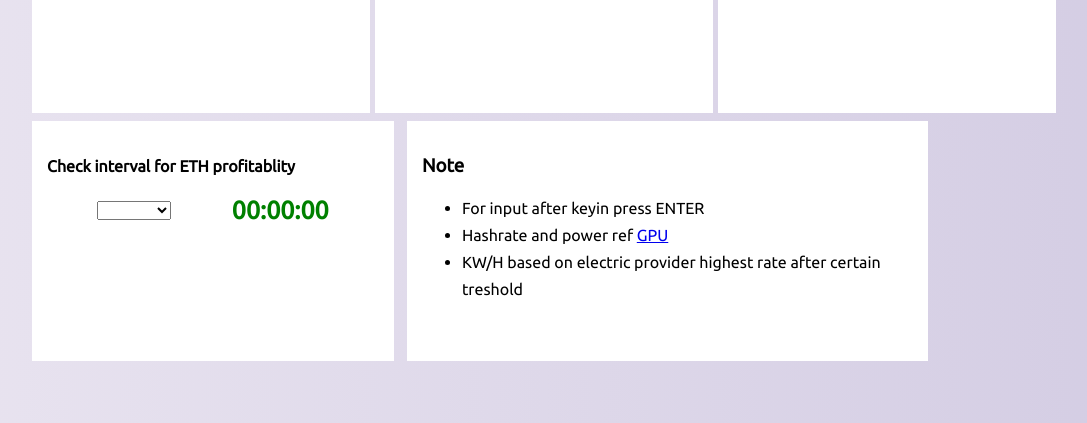
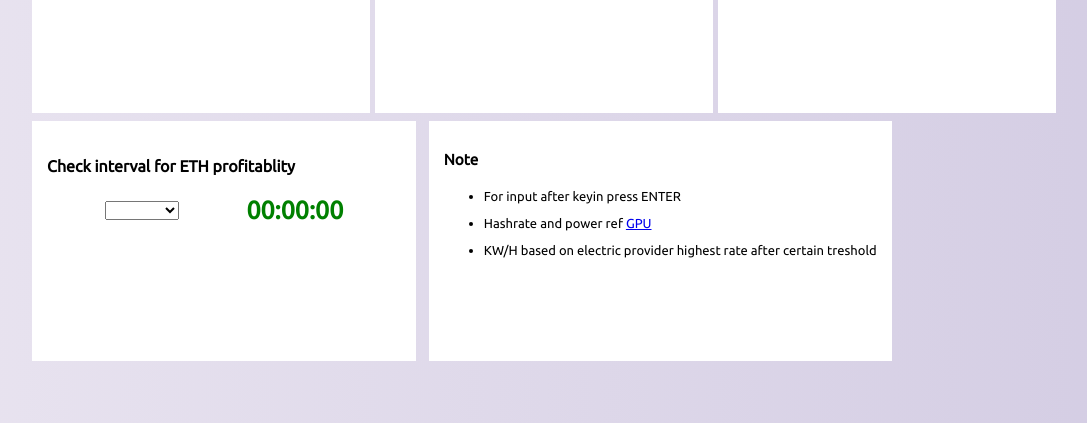
Before and after one commit to Madmals/Javascript-simple-projects, a website: page dashboard-eth-tracker-live/public/index.html in a window 1280 px wide. Shown: the part 377-800 px from the top of the page, without its empty margins (96-1183 px from the left). Drawn offline with Linux system fonts and the light colour scheme; no server answers.

Commit message:
update doc

```diff
--- a/counterTimer/main.js
+++ b/counterTimer/main.js
@@ -51,7 +51,6 @@ buttclear.addEventListener('click', ()=>{
 
 buttreset.addEventListener('click', ()=>{
     resetTimer()
-    console.log('aa')
 
 
 })
--- a/dashboard-eth-tracker-live/public/main.js
+++ b/dashboard-eth-tracker-live/public/main.js
@@ -132,13 +132,17 @@ time.innerHTML = `${date.getHours()}:${date.getMinutes()} ${pm}`
 
 
 const getEth = async (hash, kw, pow) => {
-	let res = await fetch(`/api?hashrate=${hash}&power=${pow}&poolfee=0&powercost=${kw}&difficultytime=0`)
+	let res = await fetch(`/api?hashrate=${hash}&power=${pow}&powercost=${kw}&difficultytime=0`)
 	let data = await res.json()
+	// https://www.coincalculators.io/api?hashrate=100000000&power=230&powercost=0.1&difficultytime=6&algorithm=Ethash
 
 	let res2 = await fetch("https://cdn.jsdelivr.net/gh/fawazahmed0/currency-api@1/latest/currencies/usd/myr.json")
 	let data2 = await res2.json()
 
+
 	const [a, b] = await Promise.all([data, data2])
+
+	console.log(a[1].profitInDayUSD)
 
 	const prToday = (a[1].profitInDayUSD * b.myr).toFixed(2),
 		prWeekly = (a[1].profitInWeekUSD * b.myr).toFixed(2)
@@ -206,41 +210,3 @@ for (let i = 0; i < edit.length; i++) {
 }
 
 getEth(inputAll[0].value, inputAll[1].value, inputAll[2].value)
-
-
-console.log(`
-░░░░░░▄▄▄▄▀▀▀▀▀▀▀▀▄▄▄▄▄▄▄
-░░░░░█░░░░░░░░░░░░░░░░░░▀▀▄
-░░░░█░░░░░░░░░░░░░░░░░░░░░░█
-░░░█░░░░░░▄██▀▄▄░░░░░▄▄▄░░░░█
-░▄▀░▄▄▄░░█▀▀▀▀▄▄█░░░██▄▄█░░░░█
-█░░█░▄░▀▄▄▄▀░░░░░░░░█░░░░░░░░░█
-█░░█░█▀▄▄░░░░░█▀░░░░▀▄░░▄▀▀▀▄░█
-░█░▀▄░█▄░█▀▄▄░▀░▀▀░▄▄▀░░░░█░░█
-░░█░░░▀▄▀█▄▄░█▀▀▀▄▄▄▄▀▀█▀██░█
-░░░█░░░░██░░▀█▄▄▄█▄▄█▄▄██▄░░█
-░░░░█░░░░▀▀▄░█░░░█░█▀█▀█▀██░█
-░░░░░▀▄░░░░░▀▀▄▄▄█▄█▄█▄█▄▀░░█
-░░░░░░░▀▄▄░░░░░░░░░░░░░░░░░░░█
-░░▐▌░█░░░░▀▀▄▄░░░░░░░░░░░░░░░█
-░░░█▐▌░░░░░░█░▀▄▄▄▄▄░░░░░░░░█
-░░███░░░░░▄▄█░▄▄░██▄▄▄▄▄▄▄▄▀
-░▐████░░▄▀█▀█▄▄▄▄▄█▀▄▀▄
-░░█░░▌░█░░░▀▄░█▀█░▄▀░░░█
-░░█░░▌░█░░█░░█░░░█░░█░░█
-░░█░░▀▀░░██░░█░░░█░░█░░█
-░░░▀▀▄▄▀▀░█░░░▀▄▀▀▀▀█░░█
-░░░░░░░░░░█░░░░▄░░▄██▄▄▀
-░░░░░░░░░░█░░░░▄░░████
-░░░░░░░░░░█▄░░▄▄▄░░▄█
-░░░░░░░░░░░█▀▀░▄░▀▀█
-░░░░░░░░░░░█░░░█░░░█
-░░░░░░░░░░░█░░░▐░░░█
-░░░░░░░░░░░█░░░▐░░░█
-░░░░░░░░░░░█░░░▐░░░█
-░░░░░░░░░░░█░░░▐░░░█
-░░░░░░░░░░░█░░░▐░░░█
-░░░░░░░░░░░█▄▄▄▐▄▄▄█
-░░░░░░░▄▄▄▄▀▄▄▀█▀▄▄▀▄▄▄▄
-░░░░░▄▀▄░▄░▄░░░█░░░▄░▄░▄▀▄
-░░░░░█▄▄▄▄▄▄▄▄▄▀▄▄▄▄▄▄▄▄▄█`)
--- a/dashboard-eth-tracker-live/public/style.css
+++ b/dashboard-eth-tracker-live/public/style.css
@@ -139,6 +139,7 @@ input{
 .note{
     background-color: #fff;
     padding: 15px;
+    font-size: small;
 }
 
 .select-con{
--- a/dashboard-eth-tracker-live/routes/index.js
+++ b/dashboard-eth-tracker-live/routes/index.js
@@ -24,7 +24,6 @@ router.get('/', async (req, res) => {
 				const data = await apiRes.data
 				res.status(200).json(data)
 
-
 			if (process.env.NODE_ENV !== 'development') {
 				console.log(`sending....: ${API_BASE_URL}?${param}`)
 			}
```
Also changed, not shown: dashboard-eth-tracker-live/README.md.
